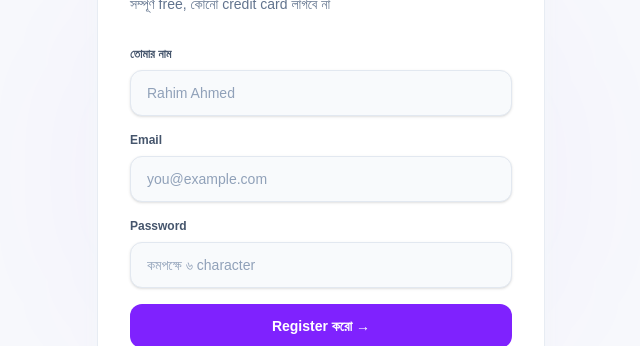
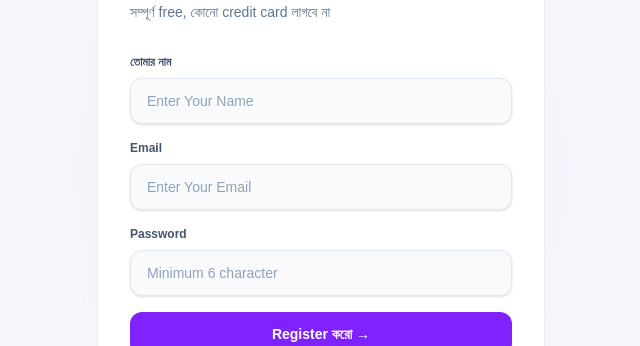
Before and after one commit to Rahmatul-Rovi/Resume-AI, a Next.js app: page /register in a window 1280 px wide. Shown: the part 227-573 px from the top of the page, without its empty margins (319-959 px from the left). Built offline with nearby package versions, Linux system fonts and the light colour scheme; no server answers.

Commit message:
Client Section Updated

```diff
--- /dev/null
+++ b/app/api/auth/[...nextauth]/route.ts
@@ -0,0 +1,6 @@
+import NextAuth from "next-auth";
+
+import { authOptions } from "@/lib/auth";
+
+const handler = NextAuth(authOptions)
+export {handler as GET ,  handler as POST}
--- a/app/login/page.tsx
+++ b/app/login/page.tsx
@@ -28,7 +28,6 @@ export default function LoginPage() {
         setError('Email বা Password ভুল হয়েছে।')
         setLoading(false)
       } else {
-        // Redirect করার আগে loading ট্রু-ই থাকবে যাতে ফ্লিকার না করে
         router.push('/dashboard')
         router.refresh()
       }
@@ -65,7 +64,7 @@ export default function LoginPage() {
                 type="email"
                 value={email}
                 onChange={(e) => setEmail(e.target.value)}
-                placeholder="you@example.com"
+                placeholder="Enter Your Email"
                 required
                 className="w-full bg-slate-50 border border-slate-200 rounded-xl px-4 py-3 text-sm text-slate-900 placeholder-slate-400 focus:outline-none focus:border-violet-600 focus:bg-white transition-all shadow-sm"
               />
@@ -78,7 +77,7 @@ export default function LoginPage() {
                 type="password"
                 value={password}
                 onChange={(e) => setPassword(e.target.value)}
-                placeholder="••••••••"
+                placeholder="Enter Your Password"
                 required
                 className="w-full bg-slate-50 border border-slate-200 rounded-xl px-4 py-3 text-sm text-slate-900 placeholder-slate-400 focus:outline-none focus:border-violet-600 focus:bg-white transition-all shadow-sm"
               />
--- a/app/register/page.tsx
+++ b/app/register/page.tsx
@@ -3,7 +3,7 @@
 import { useState } from 'react'
 import { signIn } from 'next-auth/react'
 import { useRouter } from 'next/navigation'
-import Link from 'nav/link'
+import Link from 'next/link'
 
 export default function RegisterPage() {
   const router = useRouter()
@@ -86,7 +86,7 @@ export default function RegisterPage() {
                 type="text"
                 value={name}
                 onChange={(e) => setName(e.target.value)}
-                placeholder="Rahim Ahmed"
+                placeholder="Enter Your Name"
                 required
                 className="w-full bg-slate-50 border border-slate-200 rounded-xl px-4 py-3 text-sm text-slate-900 placeholder-slate-400 focus:outline-none focus:border-violet-600 focus:bg-white transition-all shadow-sm"
               />
@@ -99,7 +99,7 @@ export default function RegisterPage() {
                 type="email"
                 value={email}
                 onChange={(e) => setEmail(e.target.value)}
-                placeholder="you@example.com"
+                placeholder="Enter Your Email"
                 required
                 className="w-full bg-slate-50 border border-slate-200 rounded-xl px-4 py-3 text-sm text-slate-900 placeholder-slate-400 focus:outline-none focus:border-violet-600 focus:bg-white transition-all shadow-sm"
               />
@@ -112,7 +112,7 @@ export default function RegisterPage() {
                 type="password"
                 value={password}
                 onChange={(e) => setPassword(e.target.value)}
-                placeholder="কমপক্ষে ৬ character"
+                placeholder="Minimum 6 character"
                 required
                 className="w-full bg-slate-50 border border-slate-200 rounded-xl px-4 py-3 text-sm text-slate-900 placeholder-slate-400 focus:outline-none focus:border-violet-600 focus:bg-white transition-all shadow-sm"
               />
--- /dev/null
+++ b/middleware.ts
@@ -0,0 +1,5 @@
+export {default} from 'next-auth/middleware'
+
+export const config = {
+    matcher:['/dashboard/:path*', '/resume/:path*'],
+}
```
